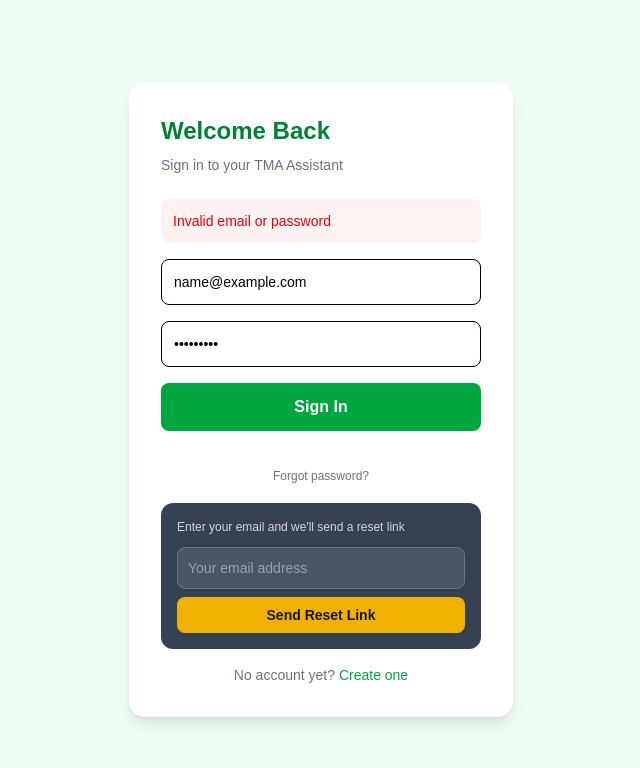
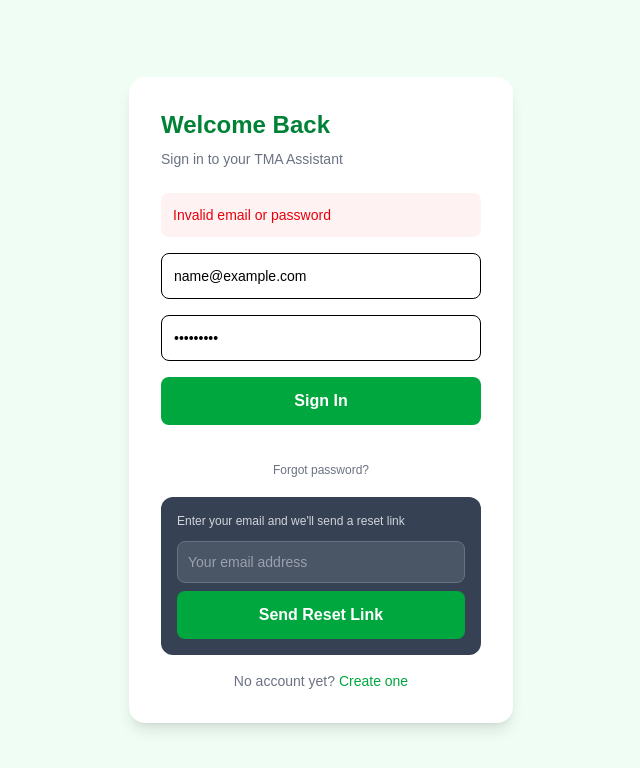
Before and after one commit to notkunz/noun-tma-Main, a Next.js app: page /login in a window 1280 px wide. Both pictures are taken after typing "name@example.com", "Sample123" into the empty fields and a click on the button "Forgot password?". Shown: the top 768 px of the page, without its empty margins (319-959 px from the left). Built offline with nearby package versions, Linux system fonts and the light colour scheme; no server answers.

Commit message:
minor fixes

```diff
--- a/app/login/page.tsx
+++ b/app/login/page.tsx
@@ -82,7 +82,7 @@ const handleForgotPassword = async () => {
       </p>
     )}
     <button onClick={handleForgotPassword} disabled={forgotLoading}
-      className="w-full bg-yellow-500 text-gray-900 rounded-lg py-2 text-sm font-bold disabled:opacity-50">
+      className="w-full bg-green-600 text-white rounded-lg p-3 font-semibold hover:bg-green-700 disabled:opacity-50">
       {forgotLoading ? 'Sending...' : 'Send Reset Link'}
     </button>
   </div>
```
